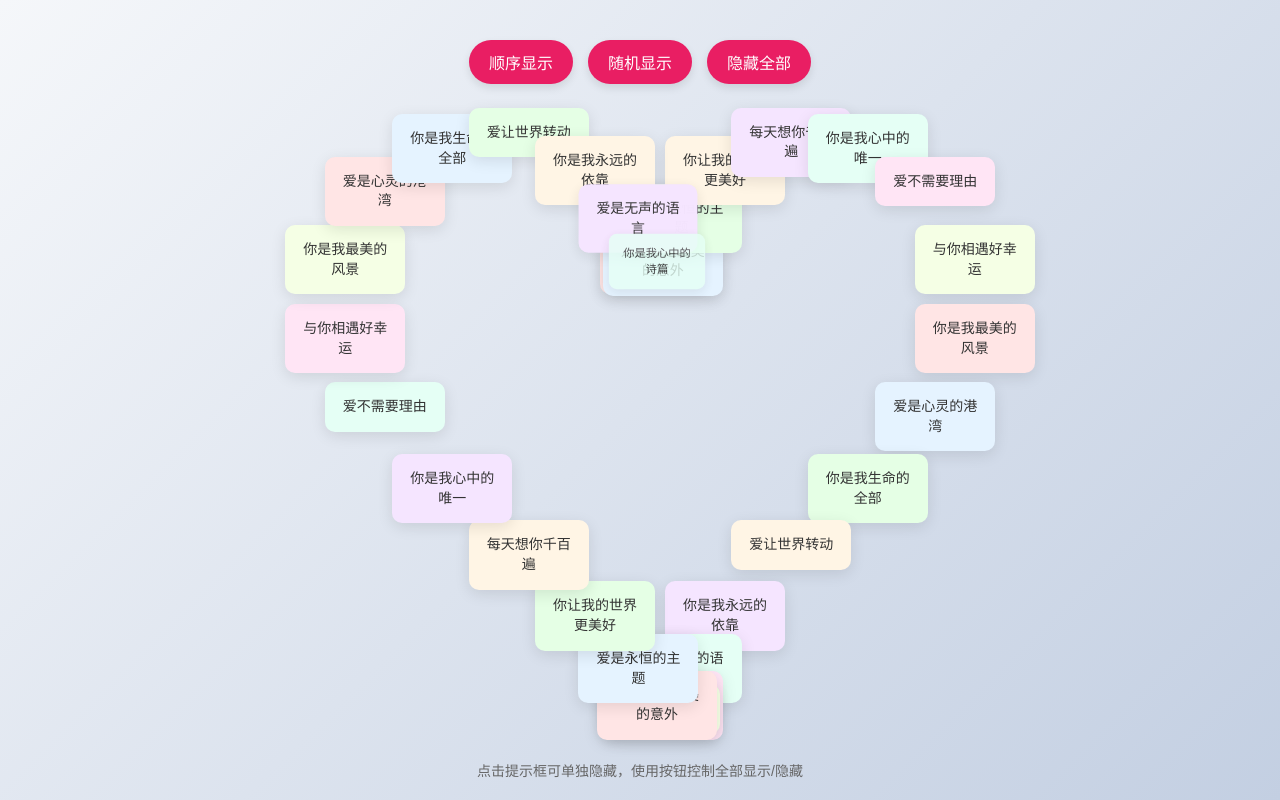
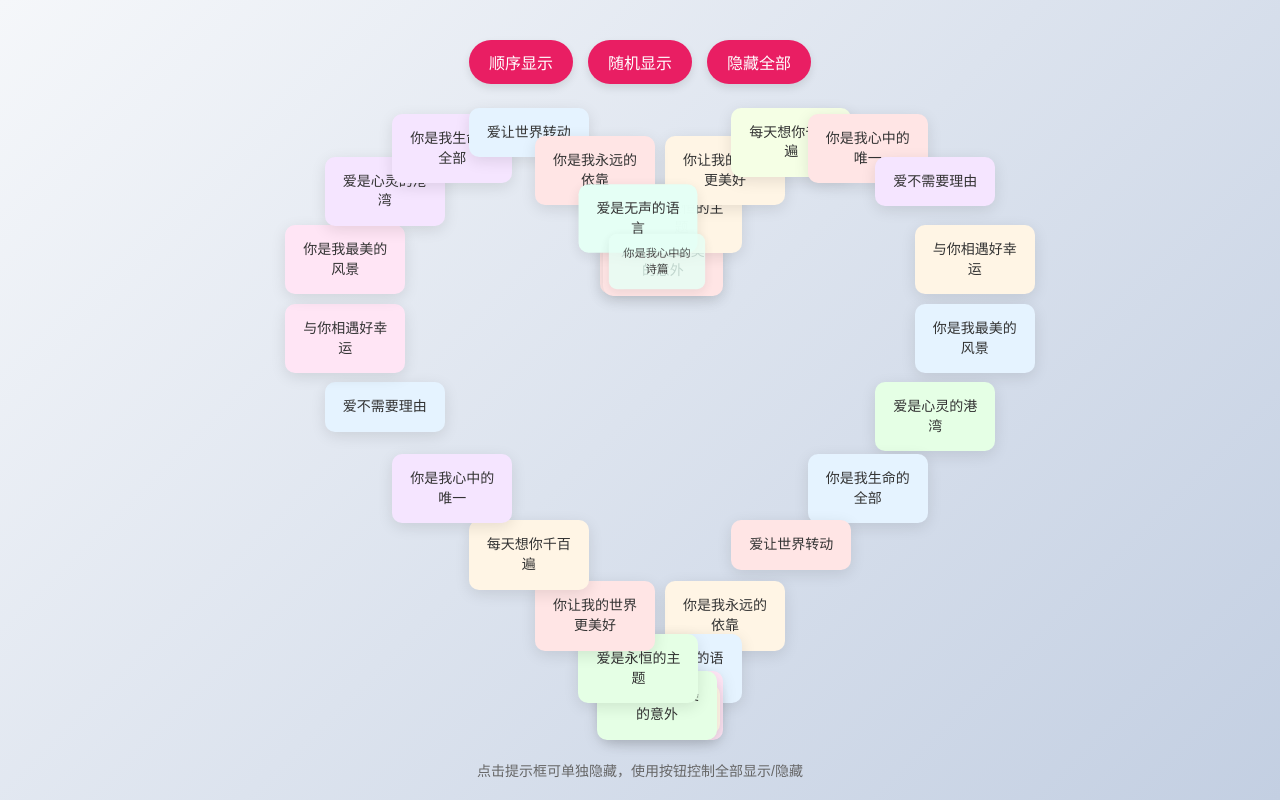
Before and after one commit to 1764248112/popop, a plain HTML site: page index.html in a window 1280 px wide. Drawn offline with Linux system fonts and the light colour scheme.

Commit message:
Refactor heart tooltip logic and styles

```diff
--- a/index.html
+++ b/index.html
@@ -152,7 +152,7 @@
 
     <script>
         // 提示文字数组
-        const messages = [
+        const messagesForComputer = [
             "你是我的阳光",
             "遇见你是最美的意外",
             "爱是永恒的主题",
@@ -185,13 +185,41 @@
             "你是我心中的诗篇"
         ];
 
+        // 提示文字数组
+        const messagesForPhone = [
+            "你是我的阳光",
+            "遇见你是最美的意外",
+            "爱是永恒的主题",
+            "你让我的世界更美好",
+            "每天想你千百遍",
+            "你是我心中的唯一",
+            "爱不需要理由",
+            "与你相遇好幸运",
+            "你是我最美的风景",
+            "爱是心灵的港湾",
+            "你是我生命的全部",
+            "爱让世界转动",
+            "你是我永远的依靠",
+            "爱是无声的语言",
+            "你是我心中的诗篇"
+        ];
+
         // 心形坐标计算函数
-        function calculateHeartPositions(count) {
+        function calculateHeartPositions() {
             const positions = [];
             const centerX = window.innerWidth <= 500 ? 125 : 160;
             const centerY = window.innerWidth <= 500 ? 160 : 220;
             const scale = window.innerWidth <= 500 ? 8 : 20;
 
+            if( window.innerWidth <= 500) {
+                messages = messagesForPhone;
+            } else {
+                messages = messagesForComputer;
+            }
+
+            count = messages.length;
+
+            // 计算心形坐标
             for (let i = 0; i < count; i++) {
                 const t = (2 * Math.PI * i) / count;
                 // 心形参数方程
@@ -210,13 +238,15 @@
         // 创建心形提示框
         function createHeartTooltips() {
             const container = document.getElementById('heartContainer');
-            const positions = calculateHeartPositions(messages.length);
+
+            const positions = calculateHeartPositions();
 
             positions.forEach((pos, index) => {
                 const tooltip = document.createElement('div');
                 tooltip.className = 'tooltip';
                 // 添加随机颜色类
-                const colorClass = `color-${(index % 8) + 1}`;
+                const randomColor = Math.floor(Math.random() * 8) + 1;
+                const colorClass = `color-${randomColor}`;
                 tooltip.classList.add(colorClass);
                 // 设置位置
                 tooltip.style.left = `${pos.x}px`;
```
